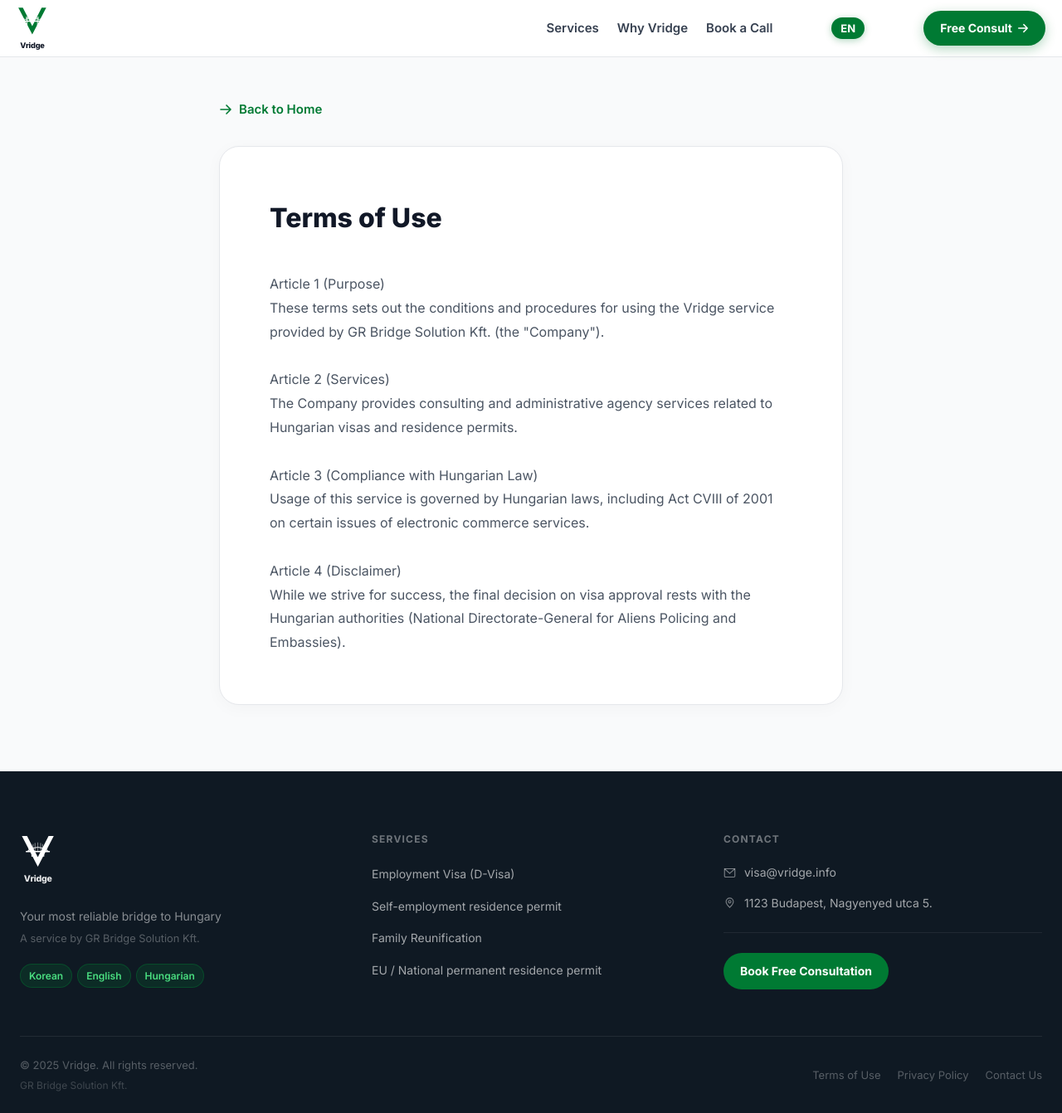
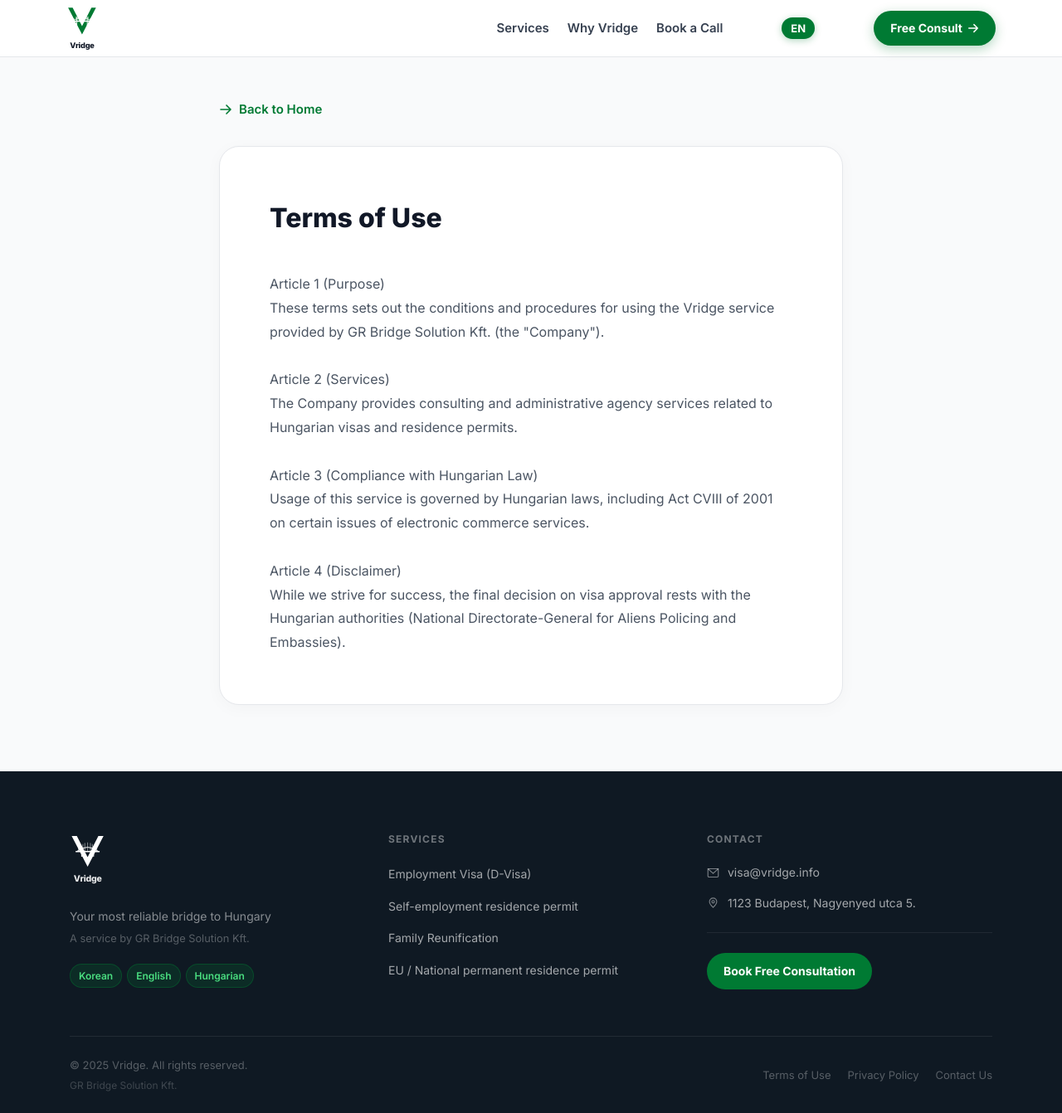
Before and after one commit to hello2sangyun/Vridge, a React (Vite) app: page /terms in a window 1280 px wide. Shown: the whole page at 83% size. Built offline with nearby package versions, Linux system fonts and the light colour scheme; a web font is replaced by a local one.

Commit message:
Revert: Return to original compact layout width

```diff
--- a/src/components/Hero.jsx
+++ b/src/components/Hero.jsx
@@ -24,7 +24,7 @@
 
             {/* Content */}
             <div className="container" style={{ position: 'relative', zIndex: 2, paddingTop: '80px', paddingBottom: '80px' }}>
-                <div style={{ maxWidth: '900px' }}>
+                <div style={{ maxWidth: '680px' }}>
                     {/* Badge */}
                     <div className="anim-0" style={{
                         display: 'inline-flex', alignItems: 'center', gap: '8px',
--- a/src/components/Nav.jsx
+++ b/src/components/Nav.jsx
@@ -56,7 +56,7 @@
                 transition: 'all 0.3s ease',
             }}>
                 <div style={{
-                    maxWidth: '1320px', margin: '0 auto', padding: '0 20px',
+                    maxWidth: '1160px', margin: '0 auto', padding: '0 20px',
                     display: 'flex', alignItems: 'center', justifyContent: 'space-between',
                     height: '68px',
                 }}>
--- a/src/components/Services.jsx
+++ b/src/components/Services.jsx
@@ -22,8 +22,8 @@
 
                 <div style={{
                     display: 'grid',
-                    gridTemplateColumns: 'repeat(auto-fit, minmax(240px, 1fr))',
-                    gap: '20px',
+                    gridTemplateColumns: 'repeat(auto-fit, minmax(200px, 1fr))',
+                    gap: '16px',
                 }}>
                     {services.items.map(({ title, desc, details }, i) => {
                         const Icon = SERVICE_ICONS[i];
--- a/src/index.css
+++ b/src/index.css
@@ -23,7 +23,7 @@
   --radius-full: 100px;
   --transition: 0.22s cubic-bezier(0.4, 0, 0.2, 1);
   --font: 'Pretendard Variable', 'Inter', sans-serif;
-  --max-width: 1320px;
+  --max-width: 1160px;
 }
 
 /* ===== RESET ===== */
```
